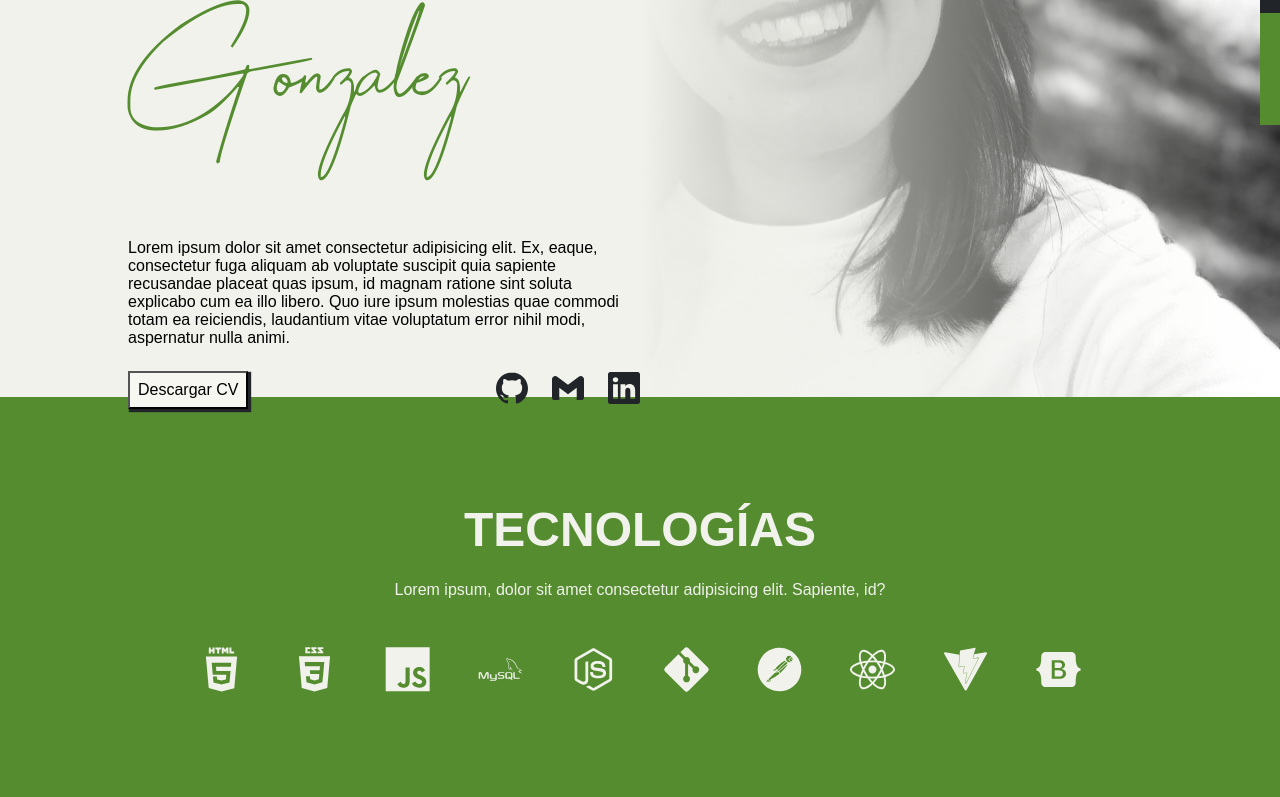
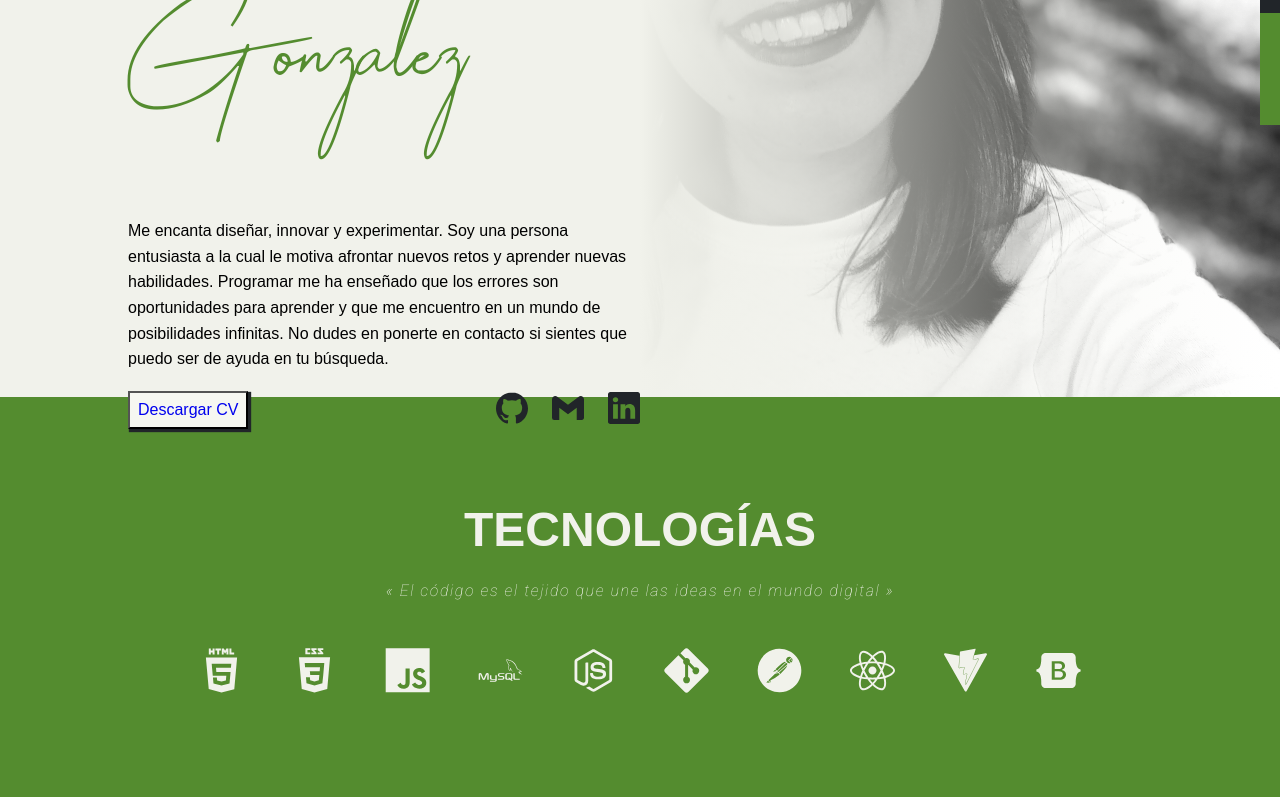
Before and after one commit to Nannitta/Portfolio, a React (Vite) app: page / in a window 1280 px wide. Shown: the part 403-1200 px from the top of the page. Built offline with nearby package versions, Linux system fonts and the light colour scheme.

Commit message:
Add description to AboutMe page

```diff
--- a/src/views/AboutMe/Aboutme.jsx
+++ b/src/views/AboutMe/Aboutme.jsx
@@ -11,14 +11,14 @@ const AboutMe = () => {
           <h1>Hola, Soy <br /><span>Nair Gonzalez</span></h1>
           <h2 className='job'>Junior Web Developer</h2>
           <p>
-            Lorem ipsum dolor sit amet consectetur adipisicing elit. Ex, eaque,
-            consectetur fuga aliquam ab voluptate suscipit quia sapiente recusandae
-            placeat quas ipsum, id magnam ratione sint soluta explicabo cum ea illo libero.
-            Quo iure ipsum molestias quae commodi totam ea reiciendis,
-            laudantium vitae voluptatum error nihil modi, aspernatur nulla animi.
+          Me encanta diseñar, innovar y experimentar. Soy una persona entusiasta
+          a la cual le motiva afrontar nuevos retos y aprender nuevas habilidades.
+          Programar me ha enseñado que los errores son oportunidades para aprender
+          y que me encuentro en un mundo de posibilidades infinitas.
+          No dudes en ponerte en contacto si sientes que puedo ser de ayuda en tu búsqueda.
           </p>
           <div className="social-links">
-            <button>Descargar CV</button>
+            <button><a href="src/assets/cv.pdf" download>Descargar CV</a></button>
             <GitHub/>
             <Gmail/>
             <Linkedin/>
--- a/src/views/AboutMe/aboutme.css
+++ b/src/views/AboutMe/aboutme.css
@@ -1,3 +1,4 @@
+@import 'animate.css';
 @import url('https://fonts.googleapis.com/css2?family=Bebas+Neue&display=swap');
 
 @font-face {
@@ -42,7 +43,8 @@
 }
 
 .text-container p {
-  margin-bottom: 1.5rem;
+  margin-bottom: 1.2rem;
+  line-height: 1.6;
 }
 
 .job {
@@ -77,6 +79,14 @@
   box-shadow: 2px 2px 1px 1px var(--darkColor);
 }
 
+.social-links button a:visited {
+  color: var(--darkColor);
+}
+
+.social-links button:hover a:visited{
+  color: var(--lightColor);
+}
+
 @keyframes text {
 	0% {
     width: 0;
--- a/src/views/Technologies/Technologies.jsx
+++ b/src/views/Technologies/Technologies.jsx
@@ -5,7 +5,7 @@ const Technologies = () => {
   return (
     <section id="Tecnologias" className='tecnologias'>
       <h2>TECNOLOGÍAS</h2>
-      <p>Lorem ipsum, dolor sit amet consectetur adipisicing elit. Sapiente, id?</p>
+      <p>« El código es el tejido que une las ideas en el mundo digital »</p>
       <TechnologiesList/>
     </section>
   );
--- a/src/views/Technologies/technologies.css
+++ b/src/views/Technologies/technologies.css
@@ -1,3 +1,5 @@
+@import url('https://fonts.googleapis.com/css2?family=Roboto:ital,wght@1,100&display=swap');
+
 .tecnologias {
   height: 50vh;
   background-color: var(--greenColor);
@@ -15,4 +17,6 @@
 
 .tecnologias p {
   margin-bottom: 3rem;
+  font-family: 'Roboto', sans-serif;
+  letter-spacing: 0.1rem;
 }
```
Also changed, not shown: package.json (+14 -13 lines), 1 other file (tests, documents, lock files or other folders).
